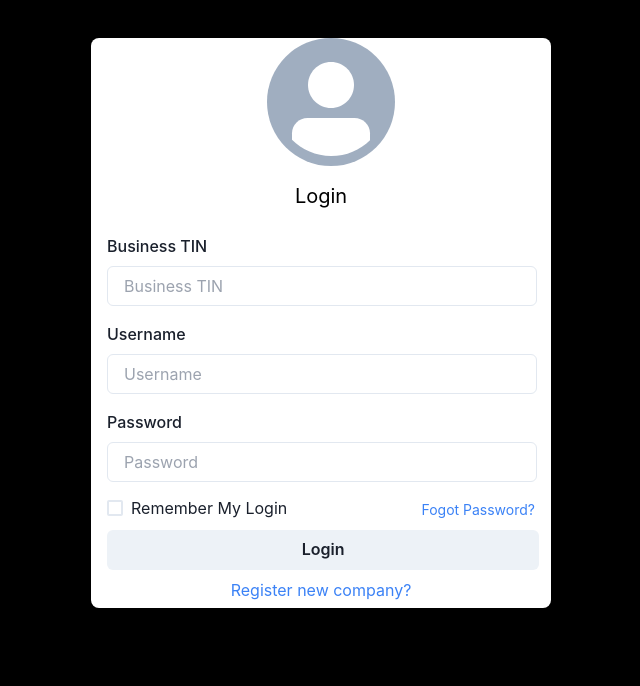
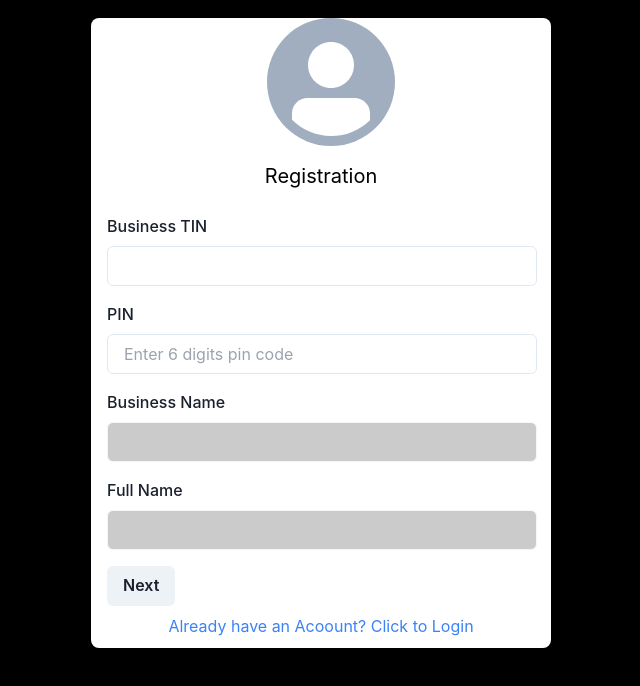
Before and after one commit to DroneBreaker/Desktop-Invoicing-App, a Next.js app: page /signup in a window 1280 px wide. Shown: the top 686 px of the page, without its empty margins (319-959 px from the left). Built offline with nearby package versions, Linux system fonts and the light colour scheme.

Commit message:
Implemented registration portal

```diff
--- a/app/page.tsx
+++ b/app/page.tsx
@@ -5,10 +5,10 @@ export default function Home() {
   return (
     <ChakraProvider>
       <div>
-        <Box justifyItems={'center'}>
-            <Text className='md:text-4xl mt-72 text-center text-white'>Welcome to Droners Inc. Incoincing App</Text>
+        <Box mx={'auto'}>
+            <Text className='md:text-4xl mt-72 md:mx-[120px] lg:mx-[440px] text-white'>Welcome to Droners Inc. Incoincing App</Text>
 
-            <Box mx={430} className="mt-4">
+            <Box className="mt-4 md:mx-[360px] lg:mx-[660px]">
               <Button location="/login" text={"Click to Login"} />
             </Box>
         </Box>
--- a/app/signup/page.tsx
+++ b/app/signup/page.tsx
@@ -10,26 +10,31 @@ export default function Register({title, location} : ButtonProps) {
   return (
     <ChakraProvider>
         <Box>
-            <Box className='rounded-lg lg:h-[72px]' my={38} mx={'auto'} bg={'white'} h={570} w={460}>
+            <Box className='rounded-lg lg:h-[72px]' my={18} mx={'auto'} bg={'white'} h={630} w={460}>
                 <Avatar size={'2xl'} className='mx-44'/>
-                <Text className='text-black mt-4 text-center text-xl'>Login</Text>
+                <Text className='text-black mt-4 text-center text-xl'>Registration</Text>
 
                 <FormControl mx={4} mt={6}>
                     <FormLabel>Business TIN</FormLabel>
-                    <Input placeholder='Business TIN' htmlSize={4} width={430} mb={4} />
+                    <Input htmlSize={4} width={430} mb={4} />
                 </FormControl>
 
                 <FormControl mx={4}>
-                    <FormLabel>Username</FormLabel>
-                    <Input placeholder='Username' htmlSize={4} width={430} mb={4} />
+                    <FormLabel>PIN</FormLabel>
+                    <Input placeholder='Enter 6 digits pin code' htmlSize={4} width={430} mb={4} />
                 </FormControl>
 
                 <FormControl mx={4}>
-                    <FormLabel>Password</FormLabel>
-                    <Input placeholder='Password' htmlSize={4} width={430} mb={4} />
+                    <FormLabel>Business Name</FormLabel>
+                    <Input disabled bg={'gray'} htmlSize={4} width={430} mb={4} />
                 </FormControl>
 
-                <HStack justify={'space-between'} mb={2}>
+                <FormControl mx={4}>
+                    <FormLabel>Full Name</FormLabel>
+                    <Input disabled bg={'gray'}  htmlSize={4} width={430} mb={4} />
+                </FormControl>
+
+                {/* <HStack justify={'space-between'} mb={2}>
                     <Box mx={4}>
                         <Checkbox className='text-sm'>Remember My Login</Checkbox>
 
@@ -38,11 +43,11 @@ export default function Register({title, location} : ButtonProps) {
                     <Box>
                         <Text className='text-sm mr-4 text-blue-500'><a href='/'>Fogot Password?</a></Text>
                     </Box>
-                </HStack>
+                </HStack> */}
 
-                <Button mx={4} w={'94%'} mb={2}><a href='/'>Login</a></Button>
+                <Button justifyItems={'flex-end'} mx={4} mb={2}><a href='/'>Next</a></Button>
 
-                <Text className='text-center text-blue-500'><a href='/signup'>Register new company?</a></Text>
+                <Text className='text-center text-blue-500'><a href='/login'>Already have an Acoount? Click to Login</a></Text>
             </Box>
         </Box>
     </ChakraProvider>
```
